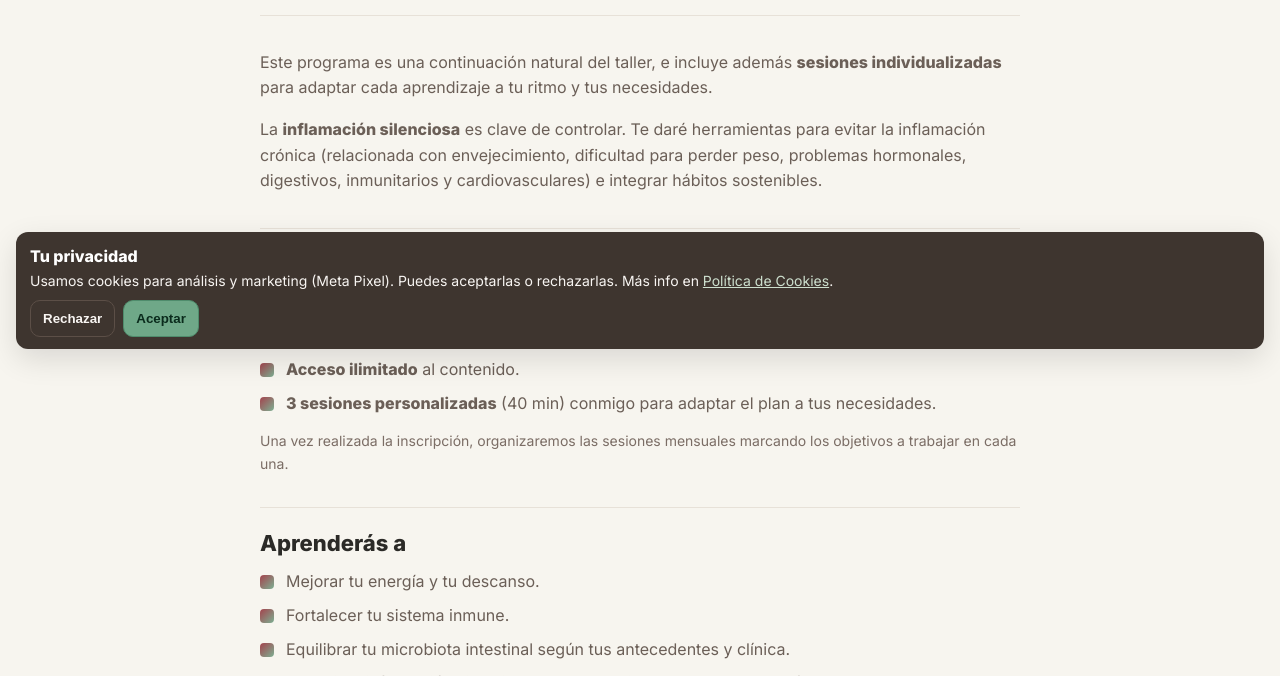
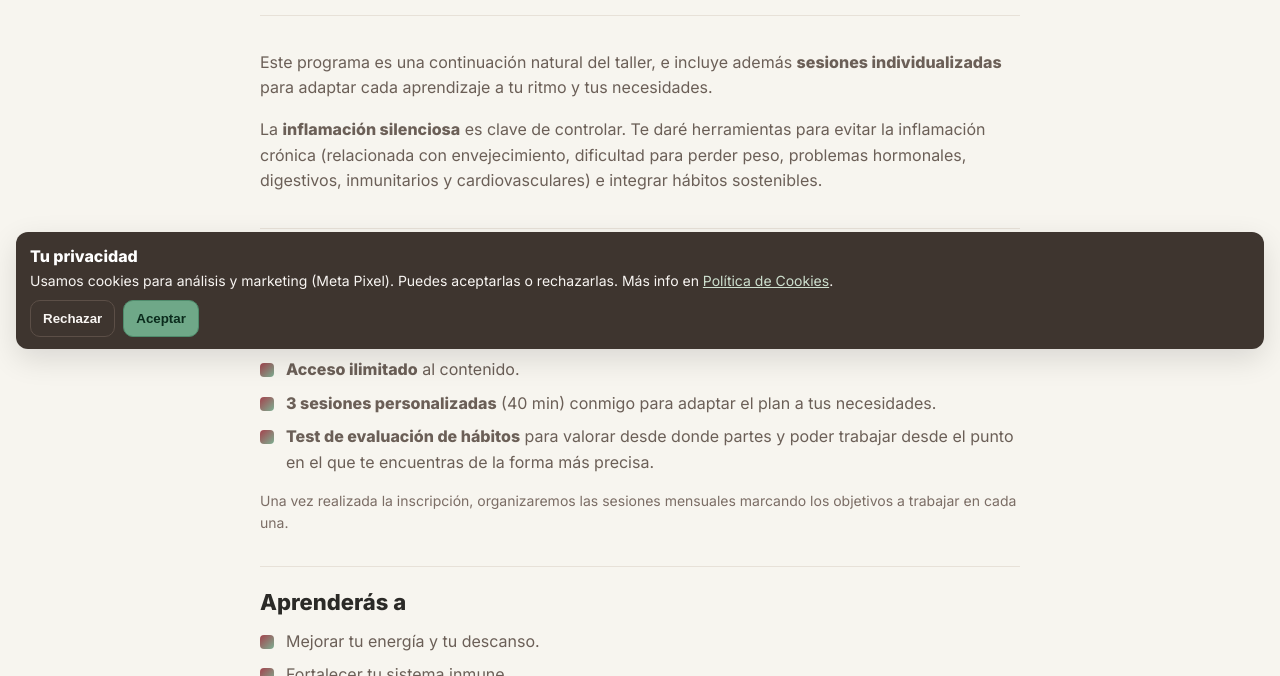
Before and after one commit to IreneAmezcua/formentera, a plain HTML site: page index.html in a window 1280 px wide. Shown: the part 435-1111 px from the top of the page. Drawn offline with Linux system fonts and the light colour scheme.

Commit message:
Update index.html

```diff
--- a/index.html
+++ b/index.html
@@ -74,6 +74,7 @@
           <li><strong>Cuaderno de trabajo imprimible</strong> y guías prácticas.</li>
           <li><strong>Acceso ilimitado</strong> al contenido.</li>
           <li><strong>3 sesiones personalizadas</strong> (40 min) conmigo para adaptar el plan a tus necesidades.</li>
+          <li><strong>Test de evaluación de hábitos</strong> para valorar desde donde partes y poder trabajar desde el punto en el que te encuentras de la forma más precisa.</li>
         </ul>
         <p class="note">Una vez realizada la inscripción, organizaremos las sesiones mensuales marcando los objetivos a trabajar en cada una.</p>
       </section>
```
